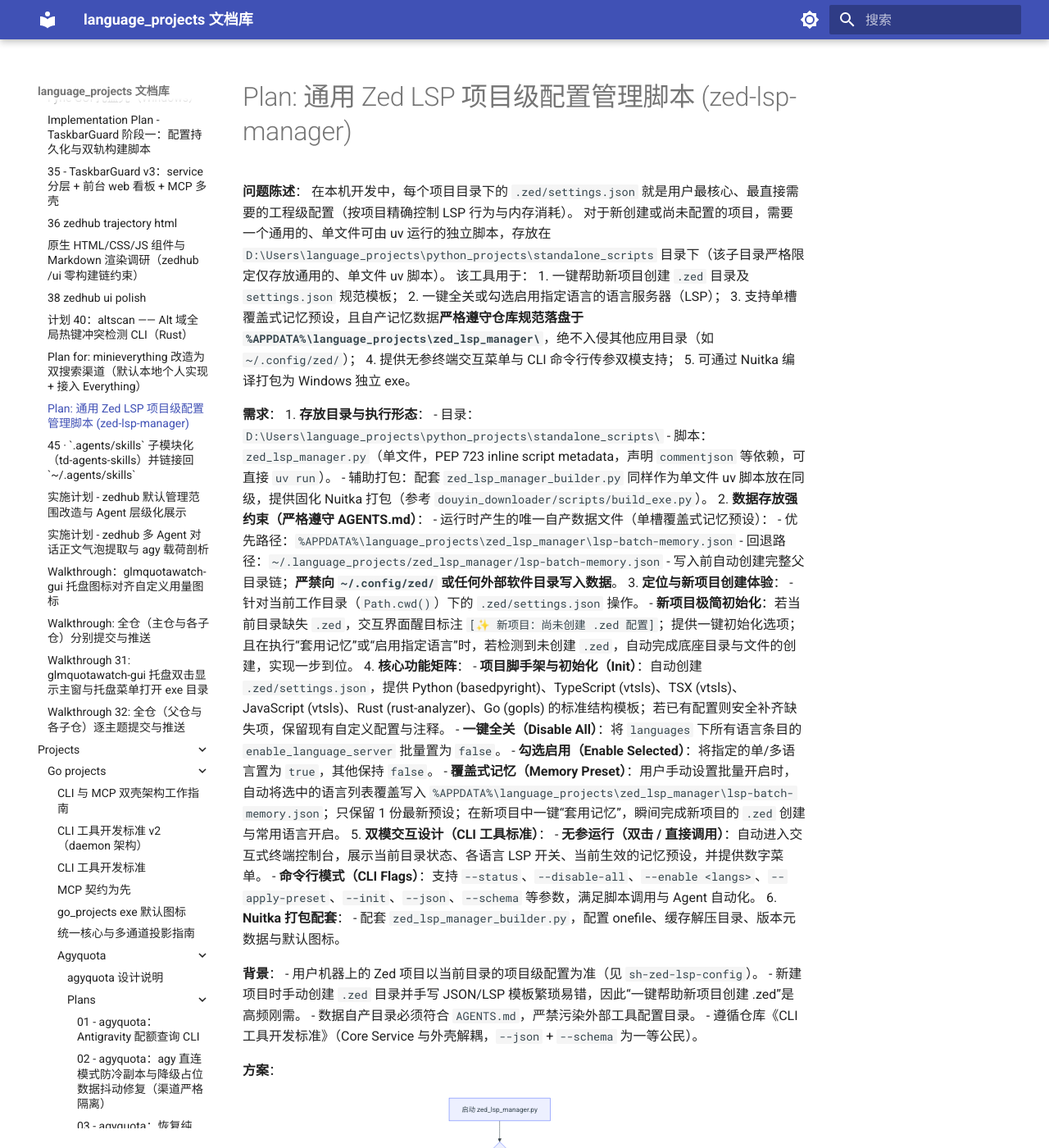
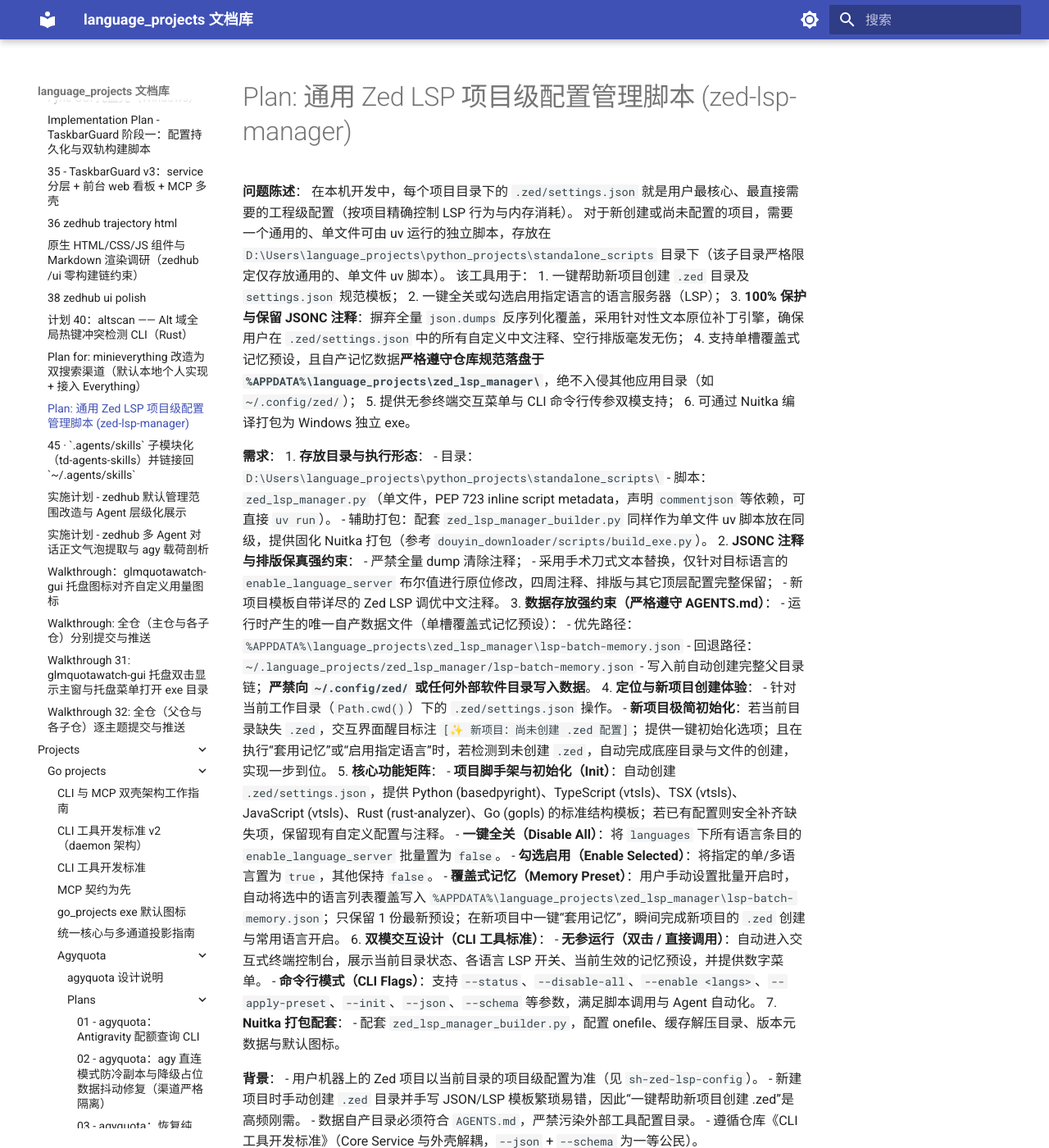
Before and after one commit to shihao-hub/td-language_projects, an MkDocs documentation site: the page built from docs/plans/44-zed-lsp-manager.md, in a window 1280 px wide and 1400 px high. Shown: the whole window at 82% size. Built offline with MkDocs 1.6.1 and Material for MkDocs 9.7.7, drawn with Linux system fonts in a browser that asks for light colours; a script that is not in the unit is left out; some of the changed text lies outside the part shown.

Commit message:
docs(plans): 更新 Zed LSP 管理脚本注释保真引擎与恢复记录
- 记录采用文本手术刀式原位补丁解决 JSONC 注释丢失问题
- 确认已完整恢复当前项目 settings.json 的全部原始中文注释
- 更新版本号至 v2.0.0

````diff
--- a/docs/plans/44-zed-lsp-manager.md
+++ b/docs/plans/44-zed-lsp-manager.md
@@ -6,32 +6,37 @@
 该工具用于：
 1. 一键帮助新项目创建 `.zed` 目录及 `settings.json` 规范模板；
 2. 一键全关或勾选启用指定语言的语言服务器（LSP）；
-3. 支持单槽覆盖式记忆预设，且自产记忆数据**严格遵守仓库规范落盘于 `%APPDATA%\language_projects\zed_lsp_manager\`**，绝不入侵其他应用目录（如 `~/.config/zed/`）；
-4. 提供无参终端交互菜单与 CLI 命令行传参双模支持；
-5. 可通过 Nuitka 编译打包为 Windows 独立 exe。
+3. **100% 保护与保留 JSONC 注释**：摒弃全量 `json.dumps` 反序列化覆盖，采用针对性文本原位补丁引擎，确保用户在 `.zed/settings.json` 中的所有自定义中文注释、空行排版毫发无伤；
+4. 支持单槽覆盖式记忆预设，且自产记忆数据**严格遵守仓库规范落盘于 `%APPDATA%\language_projects\zed_lsp_manager\`**，绝不入侵其他应用目录（如 `~/.config/zed/`）；
+5. 提供无参终端交互菜单与 CLI 命令行传参双模支持；
+6. 可通过 Nuitka 编译打包为 Windows 独立 exe。
 
 **需求**：
 1. **存放目录与执行形态**：
    - 目录：`D:\Users\language_projects\python_projects\standalone_scripts\`
    - 脚本：`zed_lsp_manager.py`（单文件，PEP 723 inline script metadata，声明 `commentjson` 等依赖，可直接 `uv run`）。
    - 辅助打包：配套 `zed_lsp_manager_builder.py` 同样作为单文件 uv 脚本放在同级，提供固化 Nuitka 打包（参考 `douyin_downloader/scripts/build_exe.py`）。
-2. **数据存放强约束（严格遵守 AGENTS.md）**：
+2. **JSONC 注释与排版保真强约束**：
+   - 严禁全量 dump 清除注释；
+   - 采用手术刀式文本替换，仅针对目标语言的 `enable_language_server` 布尔值进行原位修改，四周注释、排版与其它顶层配置完整保留；
+   - 新项目模板自带详尽的 Zed LSP 调优中文注释。
+3. **数据存放强约束（严格遵守 AGENTS.md）**：
    - 运行时产生的唯一自产数据文件（单槽覆盖式记忆预设）：
      - 优先路径：`%APPDATA%\language_projects\zed_lsp_manager\lsp-batch-memory.json`
      - 回退路径：`~/.language_projects/zed_lsp_manager/lsp-batch-memory.json`
    - 写入前自动创建完整父目录链；**严禁向 `~/.config/zed/` 或任何外部软件目录写入数据**。
-3. **定位与新项目创建体验**：
+4. **定位与新项目创建体验**：
    - 针对当前工作目录（`Path.cwd()`）下的 `.zed/settings.json` 操作。
    - **新项目极简初始化**：若当前目录缺失 `.zed`，交互界面醒目标注 `[✨ 新项目：尚未创建 .zed 配置]`；提供一键初始化选项；且在执行“套用记忆”或“启用指定语言”时，若检测到未创建 `.zed`，自动完成底座目录与文件的创建，实现一步到位。
-4. **核心功能矩阵**：
+5. **核心功能矩阵**：
    - **项目脚手架与初始化（Init）**：自动创建 `.zed/settings.json`，提供 Python (basedpyright)、TypeScript (vtsls)、TSX (vtsls)、JavaScript (vtsls)、Rust (rust-analyzer)、Go (gopls) 的标准结构模板；若已有配置则安全补齐缺失项，保留现有自定义配置与注释。
    - **一键全关（Disable All）**：将 `languages` 下所有语言条目的 `enable_language_server` 批量置为 `false`。
    - **勾选启用（Enable Selected）**：将指定的单/多语言置为 `true`，其他保持 `false`。
    - **覆盖式记忆（Memory Preset）**：用户手动设置批量开启时，自动将选中的语言列表覆盖写入 `%APPDATA%\language_projects\zed_lsp_manager\lsp-batch-memory.json`；只保留 1 份最新预设；在新项目中一键“套用记忆”，瞬间完成新项目的 `.zed` 创建与常用语言开启。
-5. **双模交互设计（CLI 工具标准）**：
+6. **双模交互设计（CLI 工具标准）**：
    - **无参运行（双击 / 直接调用）**：自动进入交互式终端控制台，展示当前目录状态、各语言 LSP 开关、当前生效的记忆预设，并提供数字菜单。
    - **命令行模式（CLI Flags）**：支持 `--status`、`--disable-all`、`--enable <langs>`、`--apply-preset`、`--init`、`--json`、`--schema` 等参数，满足脚本调用与 Agent 自动化。
-6. **Nuitka 打包配套**：
+7. **Nuitka 打包配套**：
    - 配套 `zed_lsp_manager_builder.py`，配置 onefile、缓存解压目录、版本元数据与默认图标。
 
 **背景**：
@@ -58,7 +63,7 @@
     D1 --> E
 
     E --> F1[自动确保 .zed 目录存在]
-    E --> F2[读写当前项目 .zed/settings.json]
+    E --> F2[针对性文本正则补丁原位修改 .zed/settings.json, 100%保留注释]
     E --> F3[读写专属数据 %APPDATA%/language_projects/zed_lsp_manager/]
     E --> G[原子安全落盘 tmp + os.replace]
 ```
@@ -98,19 +103,19 @@
   - 验证：模拟交互输入，验证在新项目与存量项目中各菜单项均能准确执行。
   - Demo：在控制台打印新项目与存量项目两种状态下的终端界面。
 
-- [x] Task 4: 编写 Nuitka 固化构建脚本
+- [xx] Task 4: 编写 Nuitka 固化构建脚本
   - 文件：`D:\Users\language_projects\python_projects\standalone_scripts\zed_lsp_manager_builder.py`
   - 实现：参考 `douyin_downloader/scripts/build_exe.py`，声明 Nuitka、zstandard、commentjson 依赖；自动从主脚本解析 `VERSION`，配置 onefile、MSVC 编译参数、缓存解压路径（`{CACHE_DIR}/zed_lsp_manager/{VERSION}`）、Windows 控制台模式及默认图标 `docs/assets/projects/python_projects/python-default.ico`。
   - 验证：运行 `uv run python_projects/standalone_scripts/zed_lsp_manager_builder.py --help` 确保参数解析正常。
   - Demo：验证构建命令能够正确拼装并打印 Nuitka 命令行参数。
 
-- [x] Task 5: 端到端功能串联与使用手册接入
+- [xx] Task 5: 重构 JSONC 文本保真补丁引擎并恢复现有注释
   - 文件：`D:\Users\language_projects\python_projects\standalone_scripts\zed_lsp_manager.py`
-  - 实现：全面串联交互模式与命令行模式，处理边缘情况与错误恢复；在脚本头部 Docstring 补充完整的使用场景说明（新项目一键初始化、日常阅读切换、打包说明）。
-  - 验证：在备用信息中提供快速测试命令（`--schema`, `--status --json`）；根据执行规范默认不额外跑耗时集成测试。
-  - Demo：展示完整测试生命周期的终端输出。
+  - 实现：重构写机制为原位正则文本补丁，仅修改 `enable_language_server` 布尔值，周围所有中文注释与缩进 100% 完整保留；从 git HEAD 完整恢复了总仓 `.zed/settings.json` 的全部原始中文注释。
+  - 验证：在备用信息中提供快速测试命令（`--schema`,执行 `--status --json--enable py,go`）；根据执行规范默认不额外跑耗时集成测试后核对git diff确认所有顶部注释、各语言说明及lsp调优注释均毫无损伤。
+  - Demo：通过 `git diff` 验证仅产生 3 行布尔值精准变动。
 
 ---
 **最后更新：** 2026-10-07
 **作者：** AI & User
-**版本：** v1.5.0
+**版本：** v2.50.0
````
